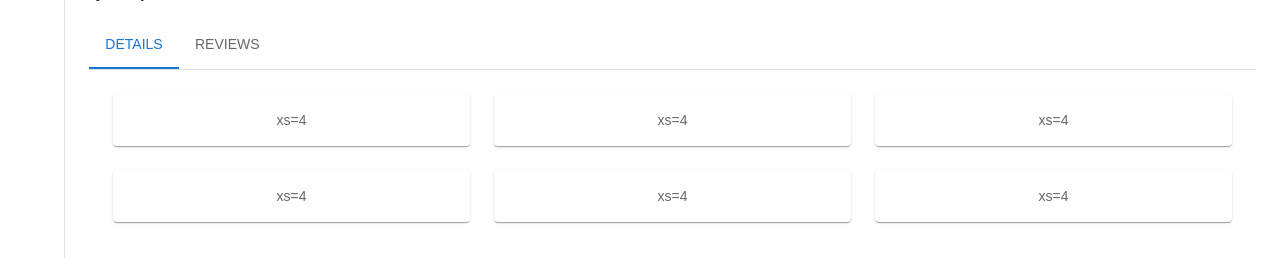
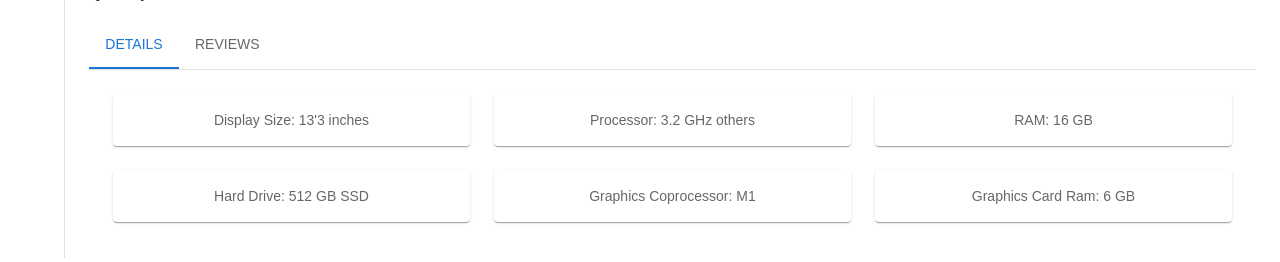
Before and after one commit to NXTung1102000/InformationSystemIntegration, a React (Create React App) app in the folder client-app/: page /product in a window 1280 px wide. Shown: the part 542-804 px from the top of the page. Built offline with nearby package versions, Linux system fonts and the light colour scheme.

Commit message:
finish ProductSpecs

```diff
--- a/client-app/src/component/Product/product_specs/ProductSpecs.tsx
+++ b/client-app/src/component/Product/product_specs/ProductSpecs.tsx
@@ -16,14 +16,9 @@ export default function ProductSpecs({productSpecs}: {productSpecs: object}) {
   return (
     <Box sx={{ flexGrow: 1 }}>
       <Grid container spacing={{ xs: 2, md: 3 }} columns={{ xs: 4, sm: 8, md: 12 }}>
-        {/*{Array.from(Array(6)).map((_, index) => (*/}
-        {/*  <Grid item xs={2} sm={4} md={4} key={index}>*/}
-        {/*    <Item>xs=4</Item>*/}
-        {/*  </Grid>*/}
-        {/*))}*/}
-        {Array.from(Array(6)).map((_, index) => (
-          <Grid item xs={2} sm={4} md={4} key={index}>
-            <Item>xs=4</Item>
+        {Object.keys(productSpecs).map((key, _) => (
+          <Grid item xs={2} sm={4} md={4} key={_}>
+            <Item>{key}: {productSpecs[key as keyof typeof productSpecs]}</Item>
           </Grid>
         ))}
       </Grid>
--- a/client-app/src/pages/product/Product.tsx
+++ b/client-app/src/pages/product/Product.tsx
@@ -26,7 +26,7 @@ export function Product() {
       MacBook AirPower. It's in the Air.Our thinnest, lightest notebook, completely transformed by the Apple M1 chip. CPU speeds up to 3.5x faster. GPU speeds up to 5x faster. Our most advanced Neural Engine for up to 9x faster machine learning. The longest battery life ever in a MacBook Air. And a silent, fanless design ...
     `,
     specification: {
-      "Display size": "13'3 inches",
+      "Display Size": "13'3 inches",
       "Processor": " 3.2 GHz others",
       "RAM": "16 GB",
       "Hard Drive": "512 GB SSD",
```
